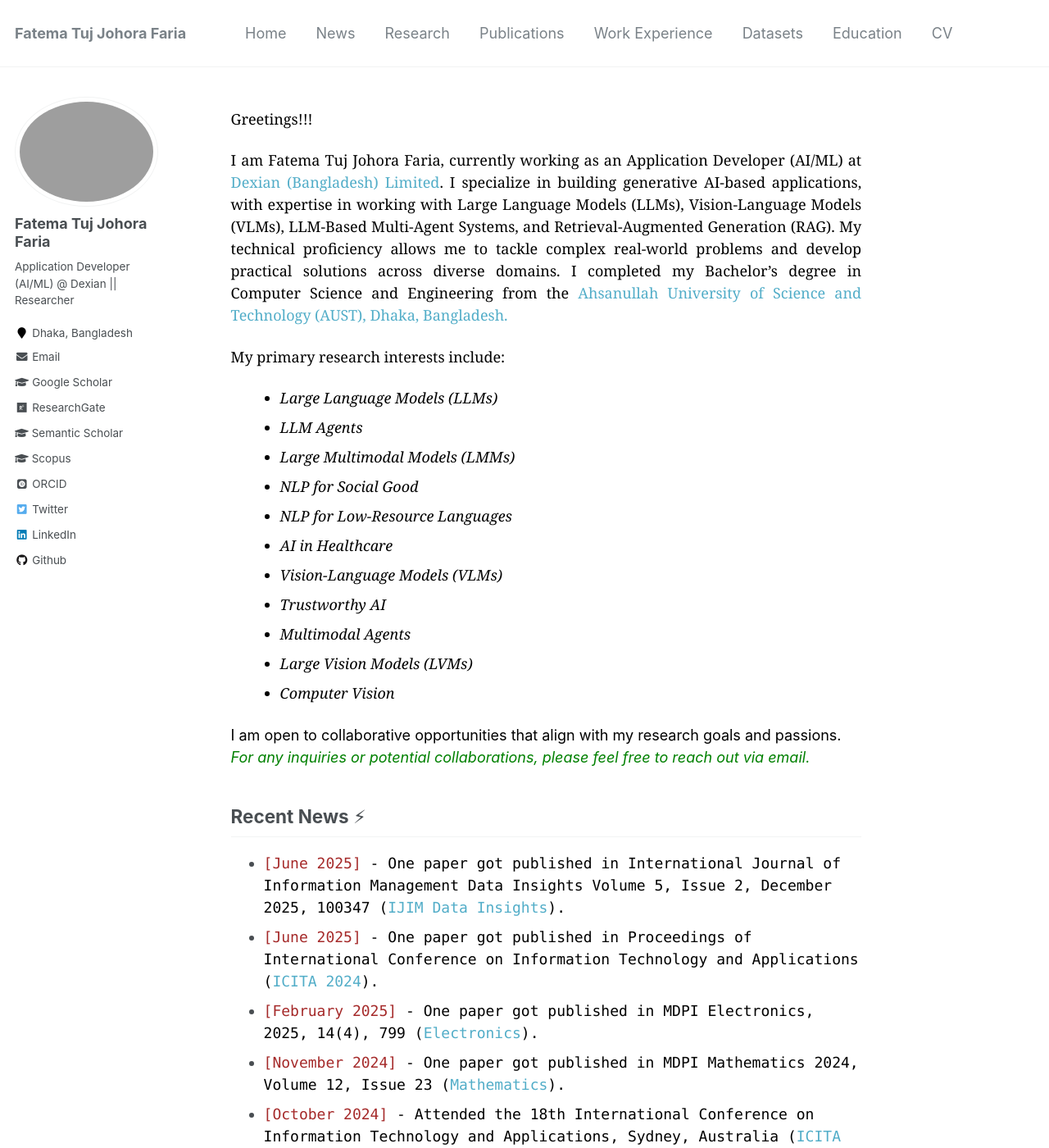
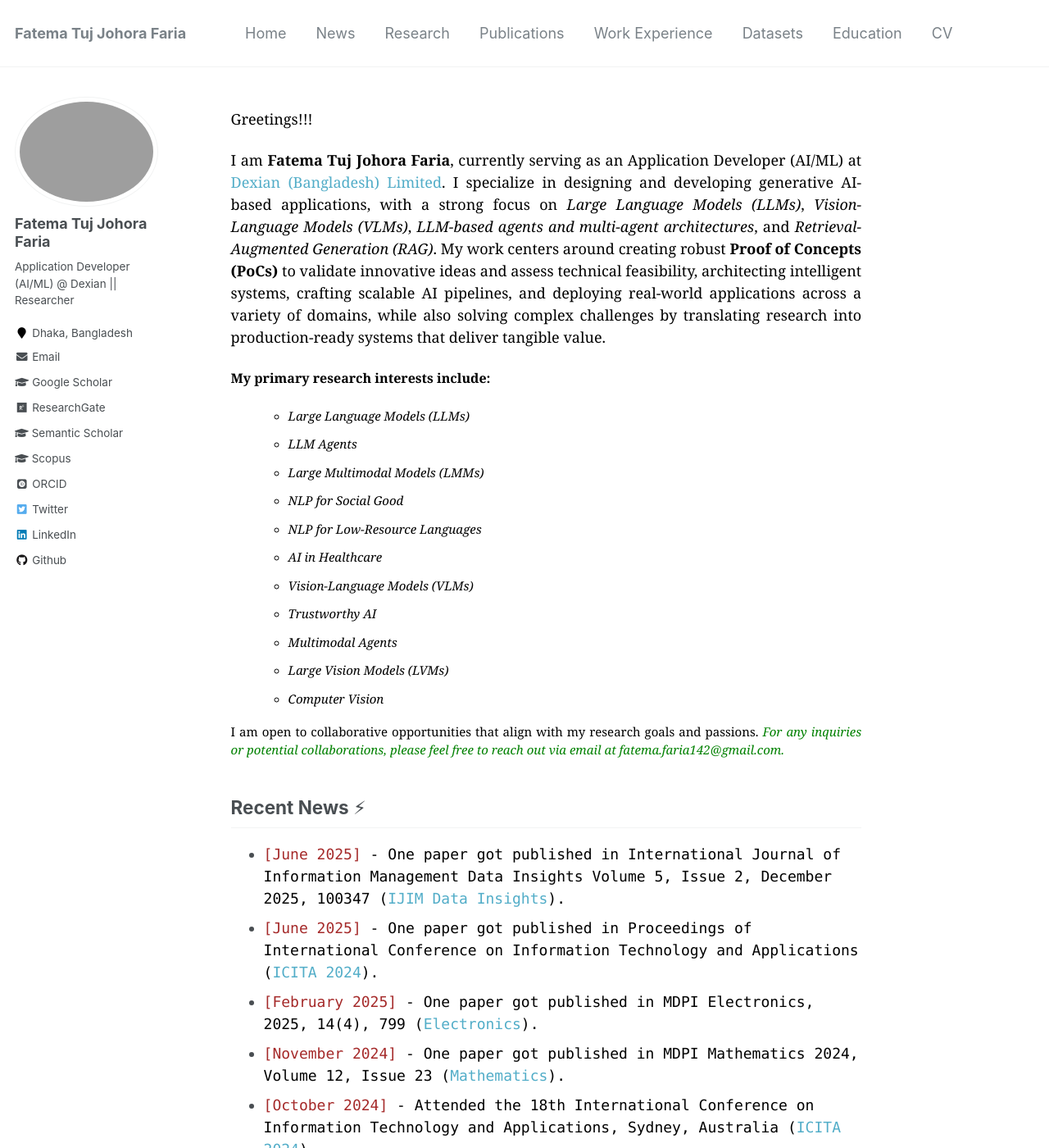
Before and after one commit to fatemafaria142/fatemafaria142.github.io, a Jekyll site: the page built from _pages/about.md, in a window 1280 px wide and 1400 px high. Shown: the whole window at 82% size. Built offline with Jekyll 4.4.1, drawn with Linux system fonts in a browser that asks for light colours; some web fonts are replaced.

Commit message:
Update about

```diff
--- a/_pages/about.md
+++ b/_pages/about.md
@@ -10,14 +10,20 @@ redirect_from:
 
 <span style="color:black; font-family:Georgia">Greetings!!!</span>
 
-
-<p style="text-align:justify; color:black; font-family:Georgia">I am  Fatema Tuj Johora Faria, currently working as an Application Developer (AI/ML) at <a href="https://www.linkedin.com/company/dexiansolutions/">Dexian (Bangladesh) Limited</a>. I specialize in building generative AI-based applications, with expertise in working with Large Language Models (LLMs), Vision-Language Models (VLMs), LLM-Based Multi-Agent Systems, and Retrieval-Augmented Generation (RAG). My technical proficiency allows me to tackle complex real-world problems and develop practical solutions across diverse domains. I completed my Bachelor’s degree in Computer Science and Engineering from the <a href="https://aust.edu/">Ahsanullah University of Science and Technology (AUST), Dhaka, Bangladesh.</a>
+<p style="text-align:justify; color:black; font-family:Georgia">
+I am <strong>Fatema Tuj Johora Faria</strong>, currently serving as an Application Developer (AI/ML) at
+<a href="https://www.linkedin.com/company/dexiansolutions/">Dexian (Bangladesh) Limited</a>.
+I specialize in designing and developing generative AI-based applications, with a strong focus on
+<em>Large Language Models (LLMs)</em>, <em>Vision-Language Models (VLMs)</em>,
+<em>LLM-based agents and multi-agent architectures</em>, and <em>Retrieval-Augmented Generation (RAG)</em>.
+My work centers around creating robust <strong>Proof of Concepts (PoCs)</strong> to validate innovative ideas and assess technical feasibility, architecting intelligent systems, crafting scalable AI pipelines, and deploying real-world applications across a variety of domains, while also solving complex challenges by translating research into production-ready systems that deliver tangible value.
 </p>
 
 
-<p style="text-align:justify; color:black; font-family:Georgia">
-My primary research interests include:
-<ul style="color:black; font-family:Georgia; margin-left: 20px;">
+<p style="text-align:justify; color:black; font-family:Georgia; font-size:16px;">
+    <strong>My primary research interests include:</strong>
+</p>
+<ul style="color:black; font-family:Georgia; font-size:15px; margin-left:30px; line-height:1.8; list-style-type:circle;">
     <li><em>Large Language Models (LLMs)</em></li>
     <li><em>LLM Agents</em></li>
     <li><em>Large Multimodal Models (LMMs)</em></li>
@@ -30,9 +36,12 @@ My primary research interests include:
     <li><em>Large Vision Models (LVMs)</em></li>
     <li><em>Computer Vision</em></li>
 </ul>
+
+<p style="color:black; font-family:Georgia; font-size:15px; text-align:justify;">
+    I am open to collaborative opportunities that align with my research goals and passions.
+    <span style="color:green;"><em>For any inquiries or potential collaborations, please feel free to reach out via email at
+    <a href="mailto:fatema.faria142@gmail.com" style="color:green; text-decoration:none;">fatema.faria142@gmail.com</a>.</em></span>
 </p>
-
-<p style="color:black; display:inline;">I am open to collaborative opportunities that align with my research goals and passions. <span style="color:green; display:inline;"><em> For any inquiries or potential collaborations, please feel free to reach out via email.</em></span> </p>
 
 ## Recent News ⚡
 + <span style="font-family:Monaco; color:black;"><span style="color:brown">[June 2025]</span> -  One paper got published in International Journal of Information Management Data Insights
```
